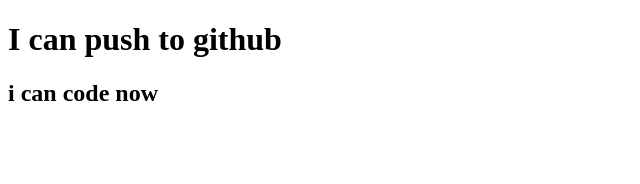
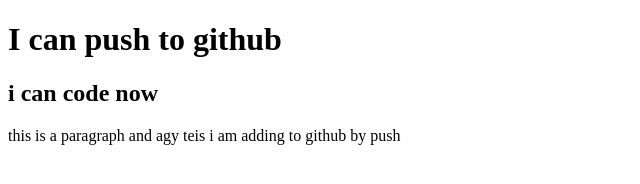
Before and after one commit to mimnets/b5-first-repo, a plain HTML site: page index.html in a window 1280 px wide. Shown: the whole page, without its empty margins (0-640 px from the left). Drawn offline with Linux system fonts and the light colour scheme.

Commit message:
added style.css

```diff
--- a/index.html
+++ b/index.html
@@ -9,5 +9,6 @@
 <body>
     <h1>I can push to github</h1>
     <h2>i can code now</h2>
+    <p>this is a paragraph and agy teis i am adding to github by push</p>
 </body>
 </html>
--- /dev/null
+++ b/style.css
@@ -0,0 +1,3 @@
+p{
+    color: blueviolet;
+}
```
